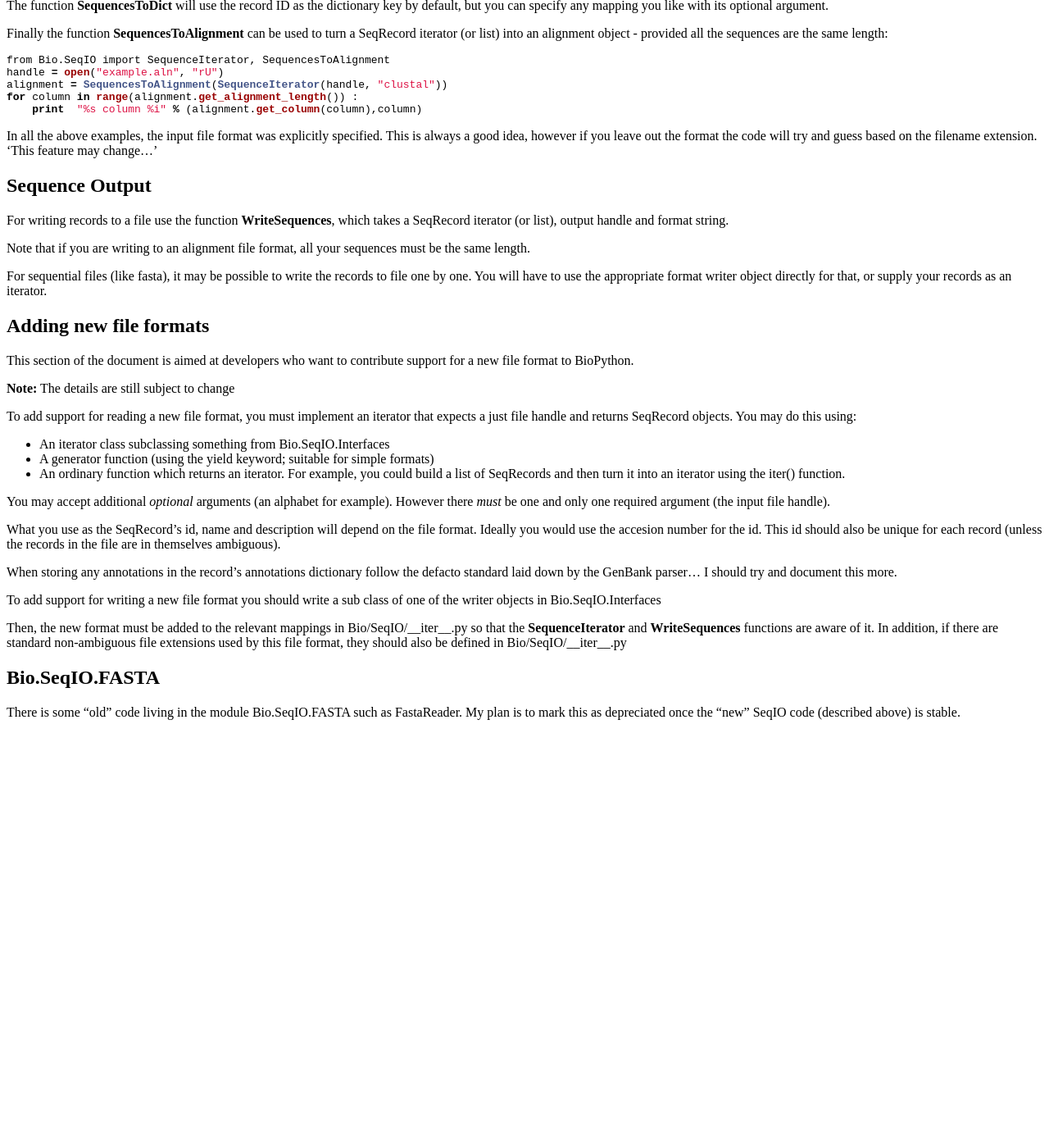
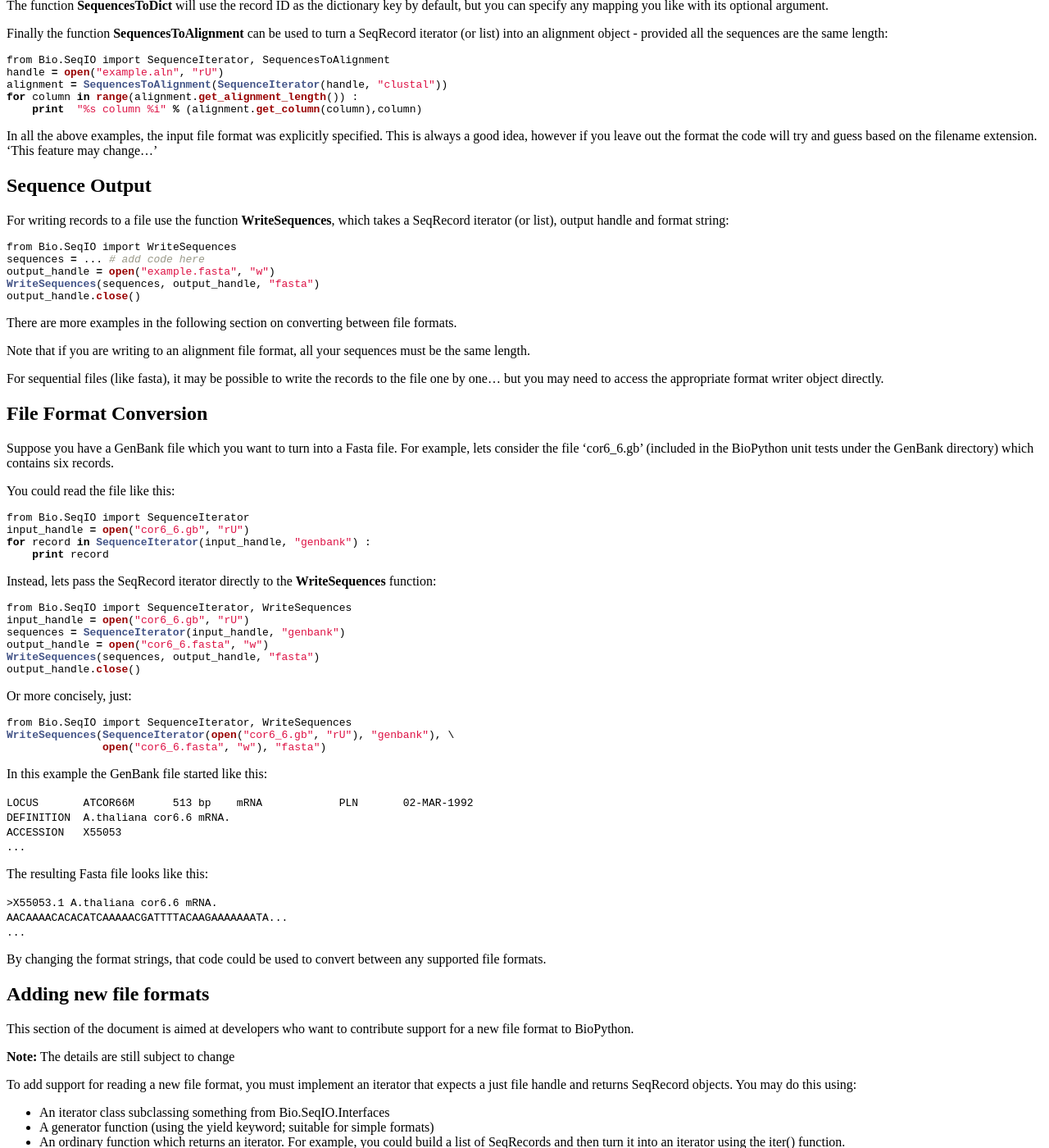
Before and after one commit to biopython/biopython.github.io, a Jekyll site: the page built from wiki/SeqIO.md, in a window 1280 px wide and 1400 px high, scrolled down 1351 px. Shown: the whole window at 82% size. Built offline with Jekyll 4.4.1, drawn with Linux system fonts in a browser that asks for light colours; before the commit the page ends 2245 px from its top, so only the background shows below that.

Commit message:
Added section on converting between file formats

````diff
--- a/wiki/SeqIO.md
+++ b/wiki/SeqIO.md
@@ -145,14 +145,78 @@ Sequence Output
 ---------------
 
 For writing records to a file use the function **WriteSequences**, which
-takes a SeqRecord iterator (or list), output handle and format string.
+takes a SeqRecord iterator (or list), output handle and format string:
+
+``` python
+from Bio.SeqIO import WriteSequences
+sequences = ... # add code here
+output_handle = open("example.fasta", "w")
+WriteSequences(sequences, output_handle, "fasta")
+output_handle.close()
+```
+
+There are more examples in the following section on converting between
+file formats.
 
 Note that if you are writing to an alignment file format, all your
 sequences must be the same length.
 
 For sequential files (like fasta), it may be possible to write the
-records to file one by one. You will have to use the appropriate format
-writer object directly for that, or supply your records as an iterator.
+records to the file one by one... but you may need to access the
+appropriate format writer object directly.
+
+File Format Conversion
+----------------------
+
+Suppose you have a GenBank file which you want to turn into a Fasta
+file. For example, lets consider the file 'cor6\_6.gb' (included in the
+BioPython unit tests under the GenBank directory) which contains six
+records.
+
+You could read the file like this:
+
+``` python
+from Bio.SeqIO import SequenceIterator
+input_handle = open("cor6_6.gb", "rU")
+for record in SequenceIterator(input_handle, "genbank") :
+    print record
+```
+
+Instead, lets pass the SeqRecord iterator directly to the
+**WriteSequences** function:
+
+``` python
+from Bio.SeqIO import SequenceIterator, WriteSequences
+input_handle = open("cor6_6.gb", "rU")
+sequences = SequenceIterator(input_handle, "genbank")
+output_handle = open("cor6_6.fasta", "w")
+WriteSequences(sequences, output_handle, "fasta")
+output_handle.close()
+```
+
+Or more concisely, just:
+
+``` python
+from Bio.SeqIO import SequenceIterator, WriteSequences
+WriteSequences(SequenceIterator(open("cor6_6.gb", "rU"), "genbank"), \
+               open("cor6_6.fasta", "w"), "fasta")
+```
+
+In this example the GenBank file started like this:
+
+`LOCUS       ATCOR66M      513 bp    mRNA            PLN       02-MAR-1992`
+`DEFINITION  A.thaliana cor6.6 mRNA.`
+`ACCESSION   X55053`
+`...`
+
+The resulting Fasta file looks like this:
+
+`>X55053.1 A.thaliana cor6.6 mRNA.`
+`AACAAAACACACATCAAAAACGATTTTACAAGAAAAAAATA...`
+`...`
+
+By changing the format strings, that code could be used to convert
+between any supported file formats.
 
 Adding new file formats
 -----------------------
````
Also changed, not shown: 1 other file.
